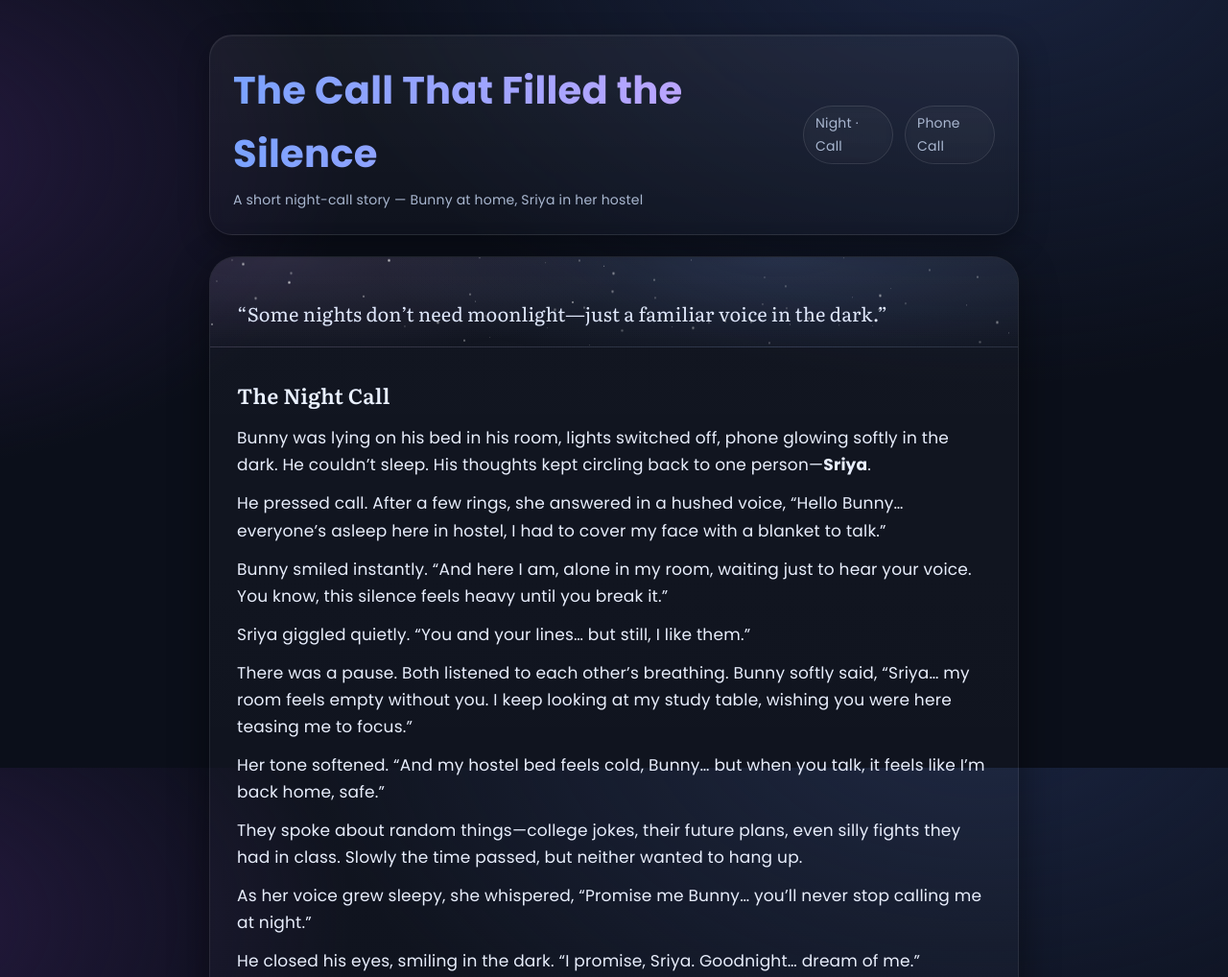
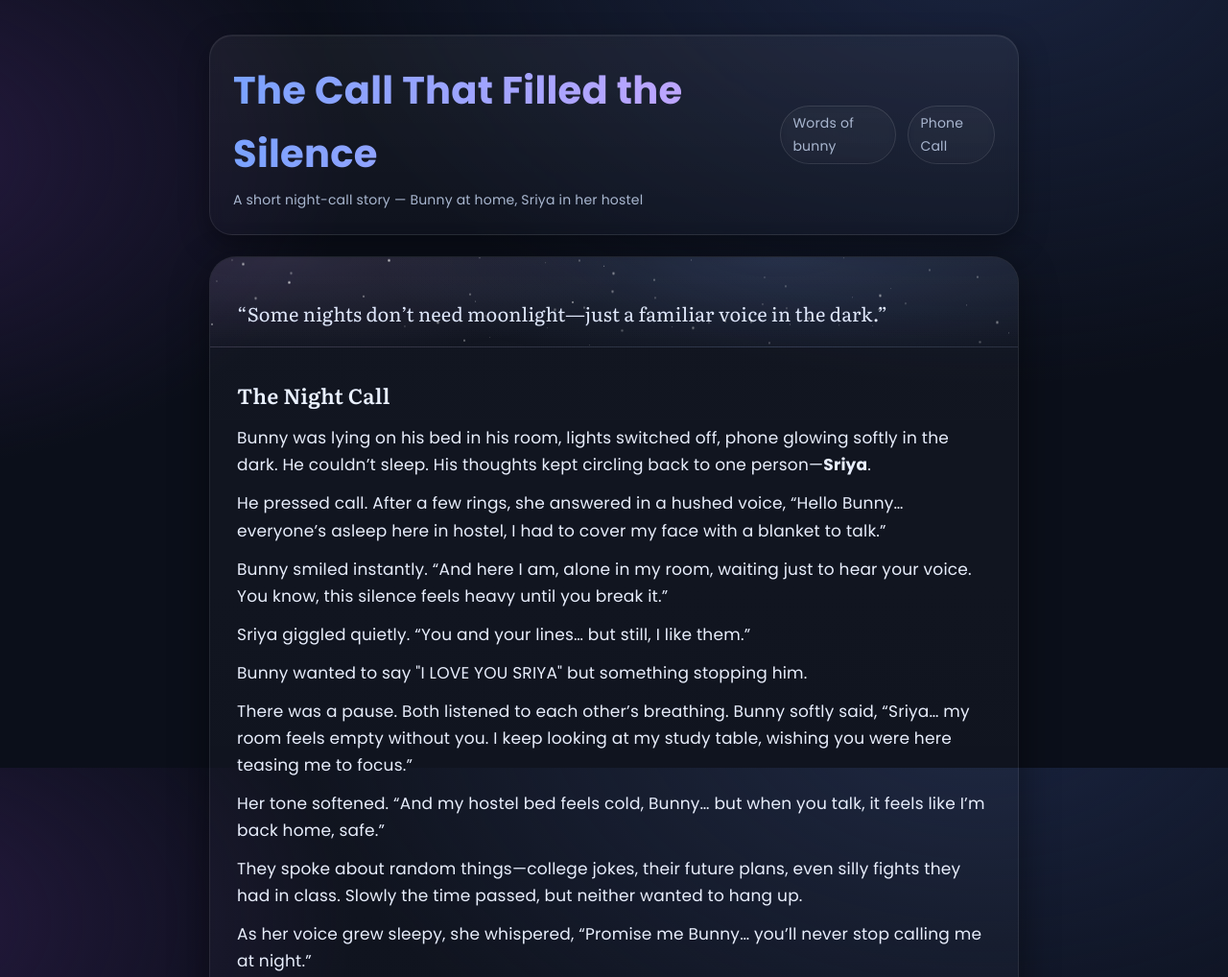
Before and after one commit to bharath1457/night-call-story, a plain HTML site: page index.html in a window 1280 px wide. Shown: the top 1018 px of the page at 96% size. Drawn offline with Linux system fonts and the light colour scheme.

Commit message:
Update index.html

```diff
--- a/index.html
+++ b/index.html
@@ -83,7 +83,7 @@
         <p class="subtitle">A short night-call story — Bunny at home, Sriya in her hostel</p>
       </div>
       <div class="meta">
-        <span class="pill">Night · Call</span>
+        <span class="pill">Words of bunny</span>
         <span class="pill">Phone Call</span>
       </div>
     </header>
@@ -100,6 +100,7 @@
         <p>He pressed call. After a few rings, she answered in a hushed voice, “Hello Bunny… everyone’s asleep here in hostel, I had to cover my face with a blanket to talk.”</p>
         <p>Bunny smiled instantly. “And here I am, alone in my room, waiting just to hear your voice. You know, this silence feels heavy until you break it.”</p>
         <p>Sriya giggled quietly. “You and your lines… but still, I like them.”</p>
+        <p>Bunny wanted to say "I LOVE YOU SRIYA" but something stopping him.</p>
         <p>There was a pause. Both listened to each other’s breathing. Bunny softly said, “Sriya… my room feels empty without you. I keep looking at my study table, wishing you were here teasing me to focus.”</p>
         <p>Her tone softened. “And my hostel bed feels cold, Bunny… but when you talk, it feels like I’m back home, safe.”</p>
         <p>They spoke about random things—college jokes, their future plans, even silly fights they had in class. Slowly the time passed, but neither wanted to hang up.</p>
```
